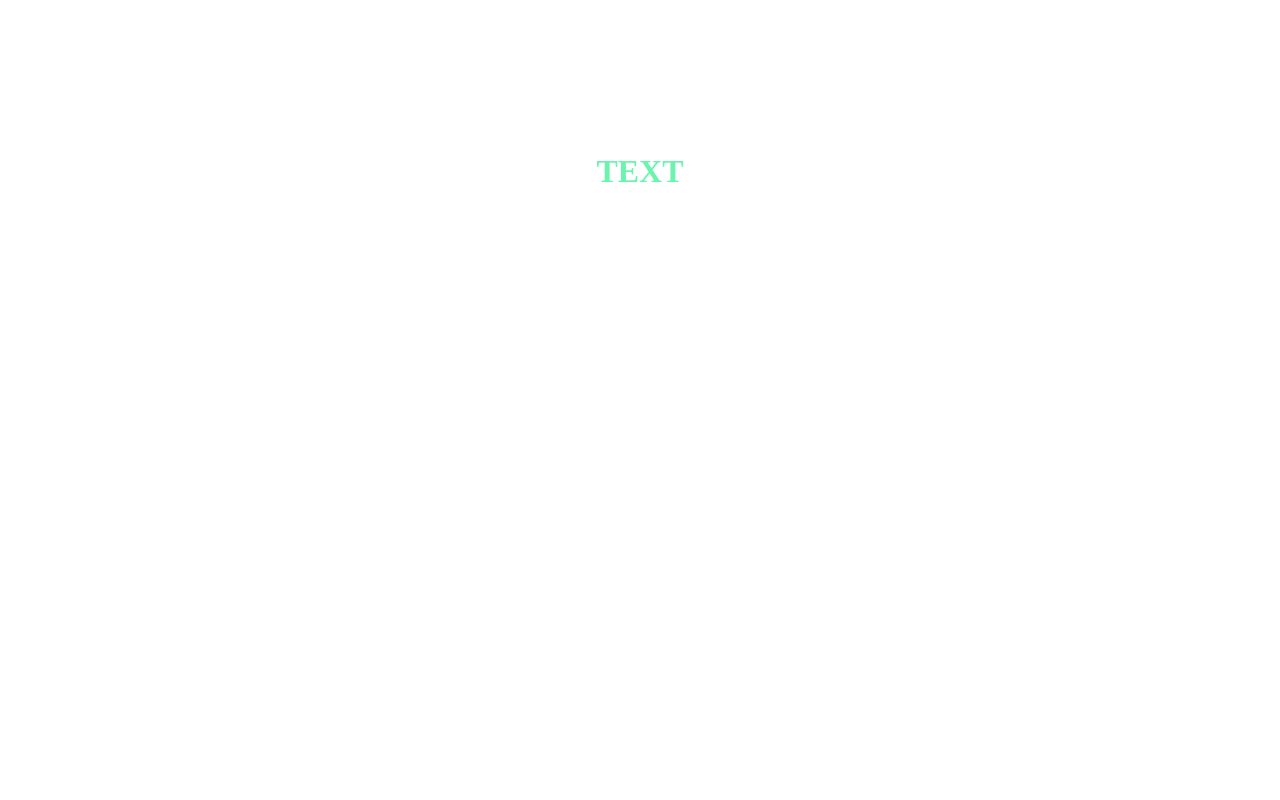
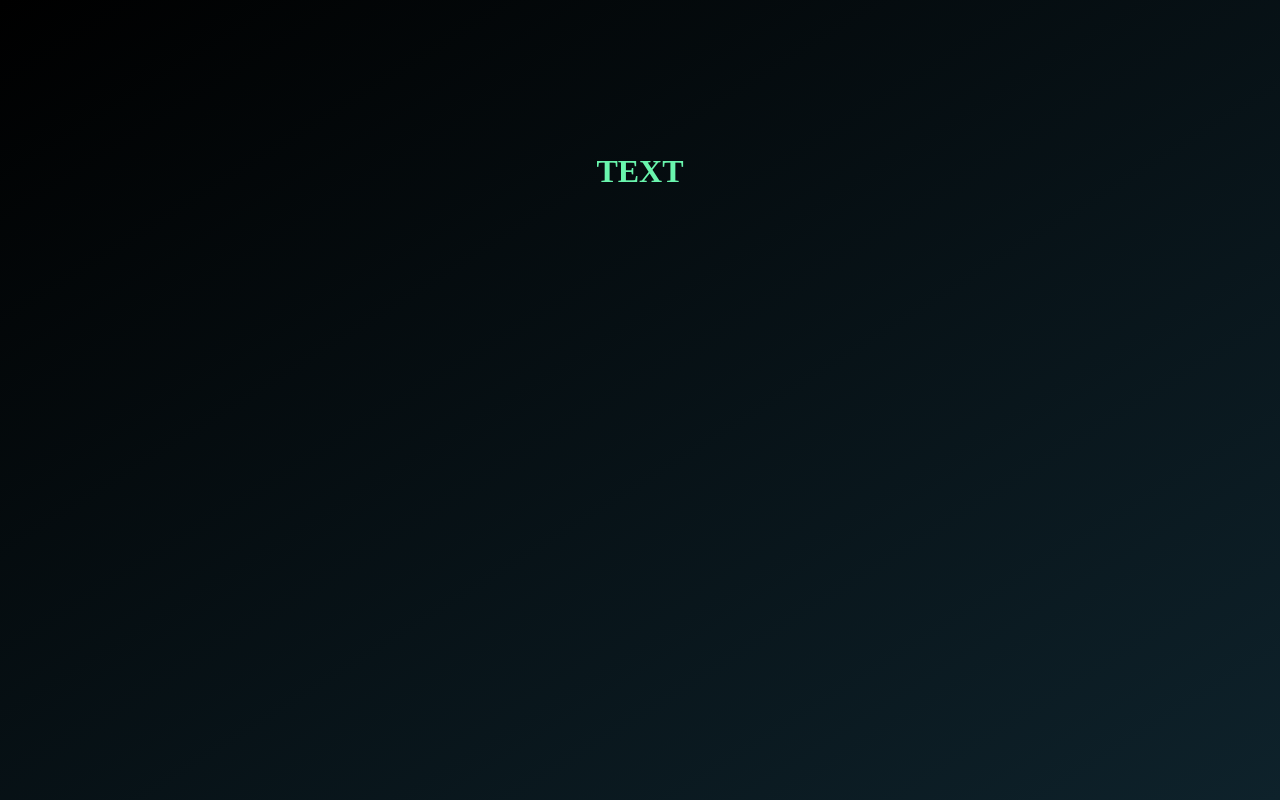
Before and after one commit to JaceVin/Website-for-Chris, a plain HTML site: page index.html in a window 1280 px wide. Drawn offline with Linux system fonts and the light colour scheme.

Commit message:
Updated Background to Gradient
+ set diagonal gradient to dody's background
+ completed roadmap:  Colors from MuscleTech

v0.1.1.3

```diff
--- a/style.css
+++ b/style.css
@@ -17,6 +17,7 @@ body {
     display: grid;
     justify-content: center;
     grid-template-rows: 1fr auto repeat(4, 1fr);
+    background-image: linear-gradient(to top left, var(--dark-blue), var(--black));
 }
 
 #promo-code {
```
Also changed, not shown: 1 other file.
